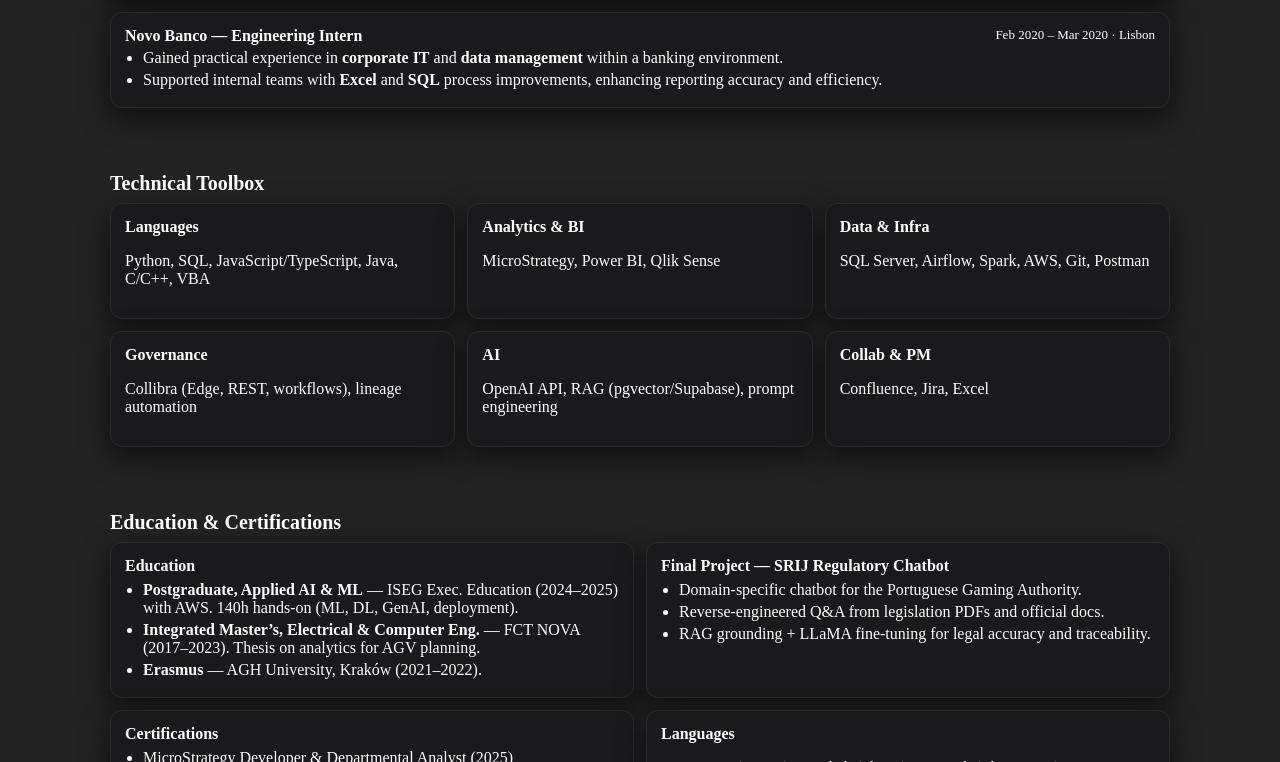
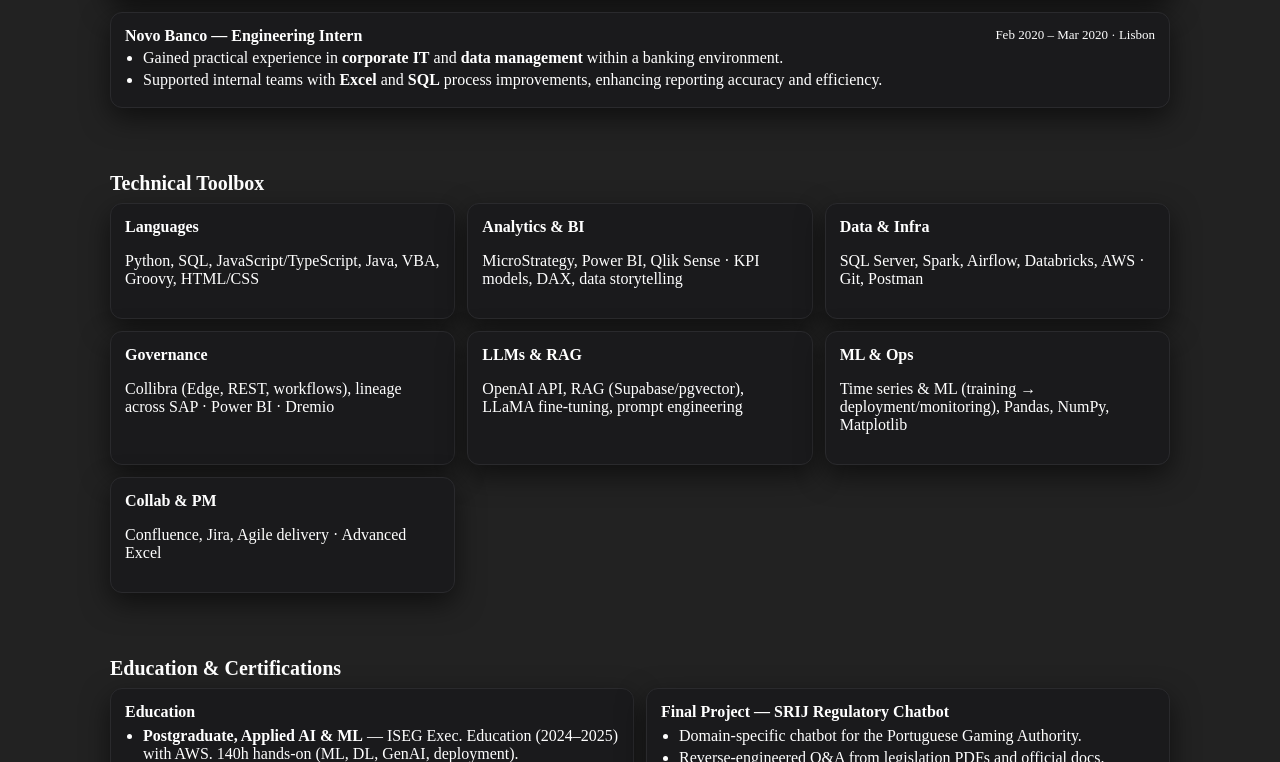
Before and after one commit to goncalogago1/curriculo, a Next.js app: page / in a window 1280 px wide. Shown: the part 1297-2059 px from the top of the page. Built offline with nearby package versions, Linux system fonts and the light colour scheme.

Commit message:
Page 56 de commit few

```diff
--- a/app/page.tsx
+++ b/app/page.tsx
@@ -179,8 +179,8 @@ export default function Home() {
             <div className="card">
               <h3>Analytics & Business Intelligence</h3>
               <p>
-                Design and delivery of semantic data models, KPIs, and dashboards
-                using <b>MicroStrategy</b> and <b>Power BI</b>. Skilled in data modeling, DAX optimization, and
+                Design and delivery of semantic models, KPIs, and dashboards
+                using <b>MicroStrategy</b> and <b>Power BI</b>. Skilled in data modeling, DAX, and
                 data storytelling to support strategic decision-making at scale. Proven ability to turn complex
                 datasets into actionable insights through performance-driven visual analytics.
               </p>
@@ -272,33 +272,46 @@ export default function Home() {
       <div className="container">
         <h2 id="stack-title" className="section-title">Technical Toolbox</h2>
         <div className="grid three">
+
           <div className="card">
             <h3>Languages</h3>
-              <p>Python, SQL, JavaScript/TypeScript, Java, C/C++, VBA</p>
+            <p>Python, SQL, JavaScript/TypeScript, Java, VBA, Groovy, HTML/CSS</p>
           </div>
+
           <div className="card">
             <h3>Analytics &amp; BI</h3>
-              <p>MicroStrategy, Power BI, Qlik Sense</p>
+            <p>MicroStrategy, Power BI, Qlik Sense · KPI models, DAX, data storytelling</p>
           </div>
+
           <div className="card">
             <h3>Data &amp; Infra</h3>
-              <p>SQL Server, Airflow, Spark, AWS, Git, Postman</p>
+            <p>SQL Server, Spark, Airflow, Databricks, AWS · Git, Postman</p>
           </div>
+
           <div className="card">
             <h3>Governance</h3>
-              <p>Collibra (Edge, REST, workflows), lineage automation</p>
+            <p>Collibra (Edge, REST, workflows), lineage across SAP · Power BI · Dremio</p>
           </div>
+
           <div className="card">
-              <h3>AI</h3>
-              <p>OpenAI API, RAG (pgvector/Supabase), prompt engineering</p>
+            <h3>LLMs &amp; RAG</h3>
+            <p>OpenAI API, RAG (Supabase/pgvector), LLaMA fine-tuning, prompt engineering</p>
           </div>
+
+          <div className="card">
+            <h3>ML &amp; Ops</h3>
+            <p>Time series &amp; ML (training → deployment/monitoring), Pandas, NumPy, Matplotlib</p>
+          </div>
+
           <div className="card">
             <h3>Collab &amp; PM</h3>
-              <p>Confluence, Jira, Excel</p>
+            <p>Confluence, Jira, Agile delivery · Advanced Excel</p>
           </div>
+
         </div>
       </div>
     </section>
+
 
       {/* EDUCATION + CERTS + FINAL PROJECT (SRIJ) */}
       <section id="education" className="section" aria-labelledby="edu-title">
```
Lines whose indentation alone changed are shown as unchanged.
